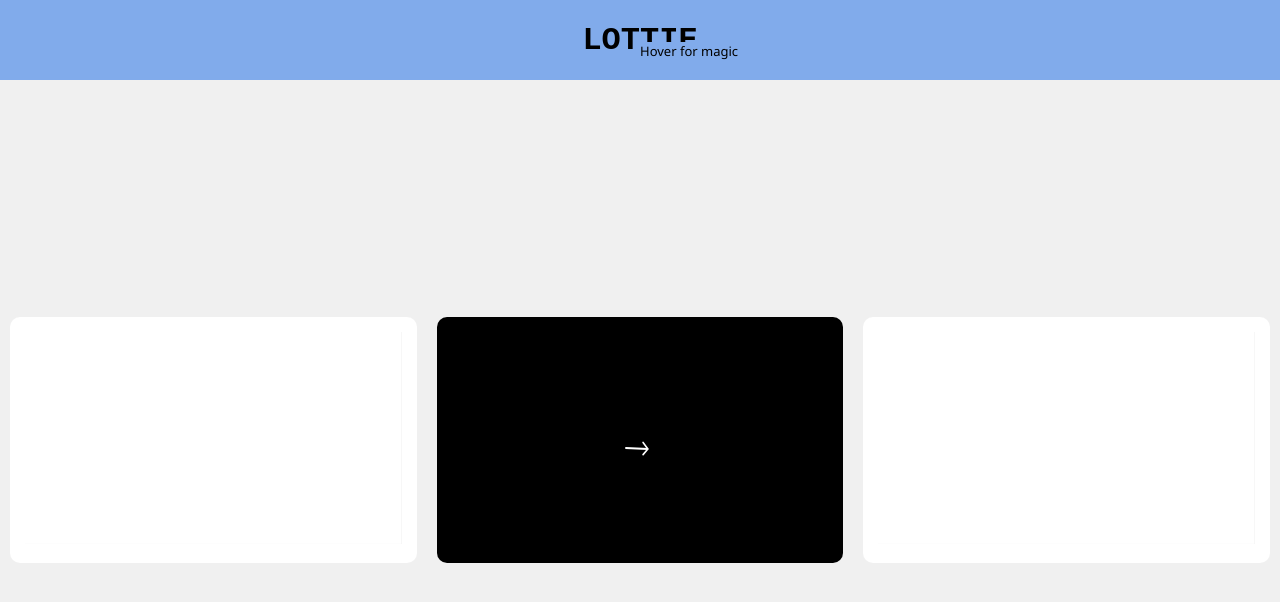
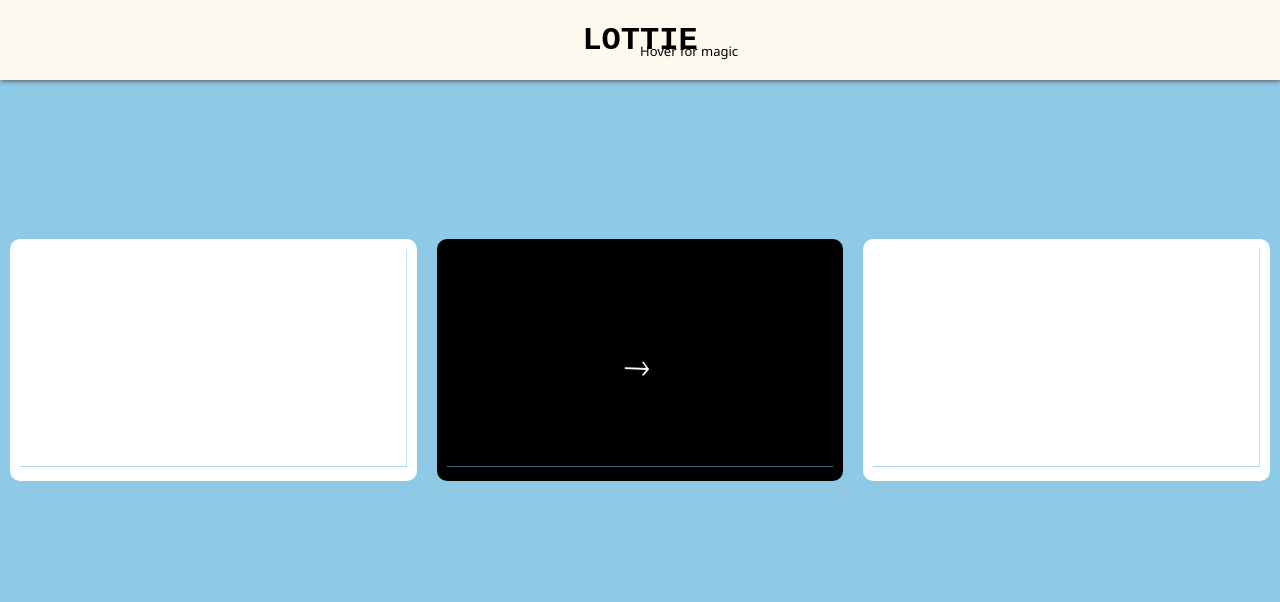
Before and after one commit to Pratheek11/lottie-projects, a plain HTML site: page index.html in a window 1280 px wide. Drawn offline with Linux system fonts and the light colour scheme.

Commit message:
changed background color

```diff
--- a/index.html
+++ b/index.html
@@ -7,13 +7,20 @@
     <link rel="stylesheet" href="style.css">
 </head>
 <body>
-    <h1>Lottie</h1>
-    <span>Hover for magic</span>
+    <div class="na">
+        <h1>Lottie</h1>
+        <span>Hover for magic</span>
+    </div>
     <div class="a">
         <div id="s"></div>
         <div id='nb'></div>
         <div id='t'></div>
     </div>
+    <div class="a">
+        <div id=''></div>
+        <div id=''></div>
+        <div id=''></div>
+    </div>
 </body>
 <script src="./lottie.js"></script>
 <script src="./app.js"></script>
--- a/style.css
+++ b/style.css
@@ -1,19 +1,26 @@
 * {
     margin: 0%;
     padding: 0%;
-    background-color: rgb(240, 240, 240);
+    background: #8ecae6;
 }
 body {
     width: 100%;
     height: 100%;
 }
-h1{
+.na {
+    position: fixed;
     width: 100%;
     height: 10vh;
-    background-color: rgb(129, 171, 235);
+    background: #fef9ef;
     display: flex;
     justify-content: center;
     align-items: center;
+    z-index: 1111111;
+    pointer-events: none;
+    box-shadow: 1px 1px 5px #585858;
+}
+h1{
+    background: transparent;
     text-transform: uppercase;
     font-family: 'Courier New', Courier, monospace;
     position: relative;
@@ -22,7 +29,7 @@ span {
     position: absolute;
     top: 42px;
     left: 50%;
-    background-color: rgb(129, 171, 235);
+    background: transparent;
     font-family: 'Segoe UI', Tahoma, Geneva, Verdana, sans-serif;
     font-size: small;
 }
@@ -38,19 +45,19 @@ span {
     margin: 10px;
     background-color: white;
     border-radius: 10px;
-    padding: 15px;
+    padding: 10px;
 }
 #t {
     cursor: pointer;
     margin: 10px;
     background-color: white;
     border-radius: 10px;
-    padding: 15px;
+    padding: 10px;
 }
 #nb {
     cursor: pointer;
     margin: 10px;
     background-color: rgb(0, 0, 0);
     border-radius: 10px;
-    padding: 15px;
+    padding: 10px;
 }
```
